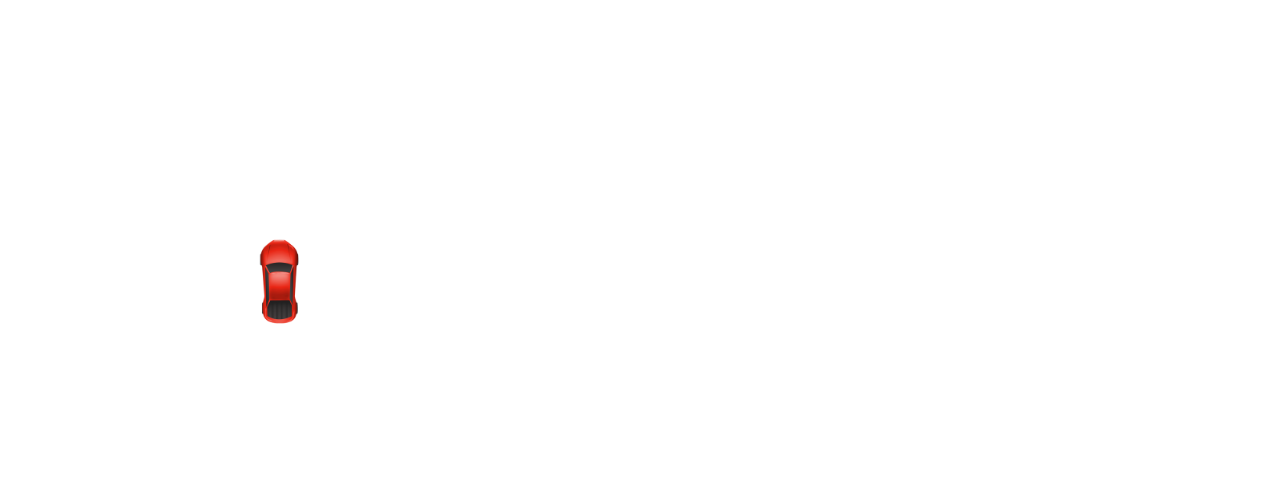
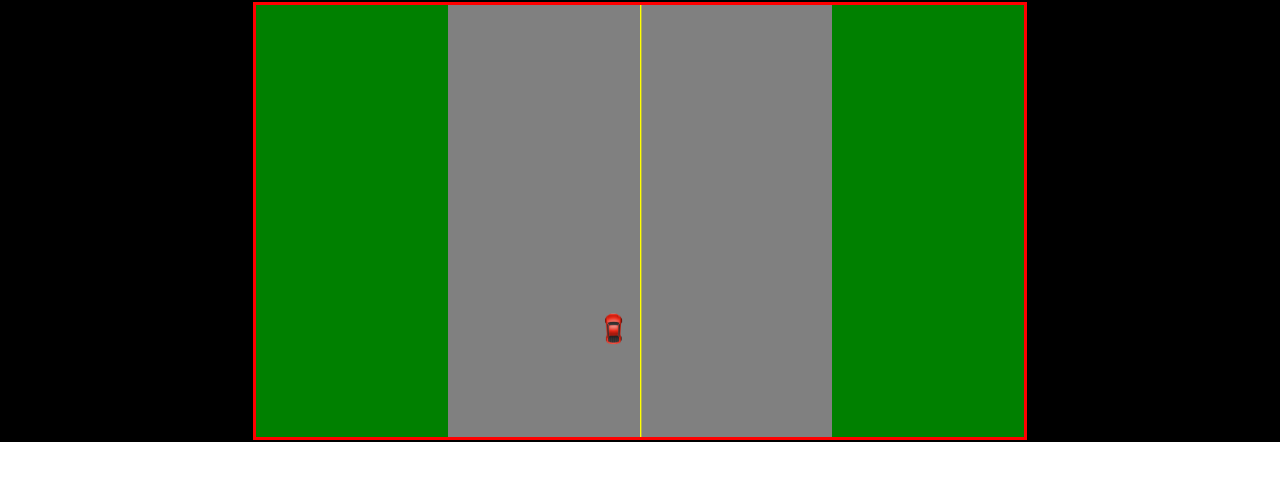
Before and after one commit to KennethCNg/Elon-s-Crazy-Day, a website built with webpack: page index.html in a window 1280 px wide. Built offline with nearby package versions, Linux system fonts and the light colour scheme.

Commit message:
changed classes to ids

```diff
--- /dev/null
+++ b/app/assets/stylesheets/game.css
@@ -0,0 +1,15 @@
+#canvas-wrapper {
+  display: flex;
+  justify-content: center;
+  align-items: center;
+  padding: 2px;
+  background-color: black;
+}
+
+#canvas-background {
+  display: flex;
+  border: 3px solid red;
+  height: 54vh;
+  width: 96vh;
+  background-color: grey;
+}
--- a/reset.css
+++ b/app/assets/stylesheets/reset.css
@@ -19,8 +19,8 @@ time, mark, audio, video {
 	vertical-align: baseline;
 	font-family: "PT Sans", sans-serif;
 	letter-spacing: .3px;
-}
-/* HTML5 display-role reset for older browsers */
+}*/
+ HTML5 display-role reset for older browsers */
 article, aside, details, figcaption, figure,
 footer, header, hgroup, menu, nav, section {
 	display: block;
--- a/elon.js
+++ b/elon.js
@@ -4,12 +4,11 @@ import Car from './lib/car';
 document.addEventListener("DOMContentLoaded", function(event) {
   console.log("DOM fully loaded and parsed");
 
-  var canvas = document.querySelector("canvas");
-  canvas.height = 960;
-  canvas.length = 540;
-  var ctx = canvas.getContext("2d");
+  var background = document.getElementById("canvas-background");
+  var ctx = background.getContext("2d");
+  background.borders = background.width / 4;
 
-  const game = new Game(ctx);
+  const game = new Game(ctx, background);
   const car = game.car;
   window.car = car;
   window.ctx = ctx;
@@ -17,17 +16,21 @@ document.addEventListener("DOMContentLoaded", function(event) {
   document.addEventListener("keydown",function(e) {
     switch (e.key) {
       case "ArrowLeft":
-      car.move(-20);
-      break;
+        game.render();
+        car.move(-25, 0);
+        break;
       case "ArrowRight":
-      car.move(20);
-      break;
-      // case "ArrowUp":
-      // player.y -= 2;
-      // break;
-      // case "ArrowDown":
-      // player.y += 2;
-      // break;
+        game.render();
+        car.move(25, 0);
+        break;
+      case "ArrowUp":
+        game.render();
+        car.move(0, -50);
+        break;
+      case "ArrowDown":
+        game.render();
+        car.move(0, 50);
+        break;
     }
   });
 
--- a/game.css
+++ /dev/null
@@ -1,15 +0,0 @@
-
-
-body {
-  background-color: white;
-}
-
-canvas {
-
-    display: flex;
-    justify-content: center;
-    align-self: center;
-    /*height: 100vh;
-    width: 100vh;*/
-    /*border: 3px solid red;*/
-}
--- a/index.html
+++ b/index.html
@@ -4,13 +4,15 @@
   <head>
     <meta charset="utf-8">
     <title>Save Elon's model-X!</title>
-    <link rel=stylesheet href="./reset.css">
-    <link rel=stylesheet href="./game.css">
+    <link rel=stylesheet href="./app/assets/stylesheets/reset.css">
+    <link rel=stylesheet href="./app/assets/stylesheets/game.css">
   </head>
   <body>
 
-
-    <canvas class="canvas" width="1100" height="700"/>
+    <div id="canvas-wrapper">
+      <canvas id="canvas-background" width="1100" height="700"/>
+      <canvas id="canvas-car" width="1100" height="700"/>
+    </div>
   </body>
     <script type="text/javascript" src='./app/assets/javascripts/bundle.js'></script>
 </html>
--- a/lib/car.js
+++ b/lib/car.js
@@ -1,28 +1,39 @@
 class Car {
   constructor(ctx) {
+    this.ctx = ctx;
     const image = new Image;
     image.src="./app/assets/images/Tesla.png";
-    this.ctx = ctx;
     this.image = image;
-    image.onload = () => { ctx.drawImage(image, 230, 230, 100, 100);};
-    this.xPos = 230;
-    this.yPos = 230;
+    this.height = 100;
+    this.width = 100;
+    this.sx = 78;
+    this.sy = 25;
+    this.sWidth = 100;
+    this.sHeight = 217;
+    this.xPos = 500;
+    this.yPos = 500;
+    this.dWidth = 25;
+    this.dHeight = 50;
+    image.onload = () => {
+      ctx.drawImage(image, this.sx, this.sy, this.sWidth, this.sHeight, this.xPos, this.yPos, this.dWidth, this.dHeight);
+    };
   }
 
-  move(dx) {
+  move(dx, dy) {
+      this.clear();
       this.xPos += dx;
-      this.clear();
+      this.yPos += dy;
       this.render();
   }
 
   render() {
-    this.ctx.fillStyle = 'white';
-    this.ctx.fillRect(this.xPos, this.yPos, 100, 100);
-    this.ctx.drawImage(this.image, this.xPos, this.yPos, 100, 100);
+    this.ctx.fillStyle = 'grey';
+    this.ctx.fillRect(this.xPos, this.yPos, this.dWidth, this.dHeight);
+    this.ctx.drawImage(this.image, this.sx, this.sy, this.sWidth, this.sHeight, this.xPos, this.yPos, this.dWidth, this.dHeight);
   }
 
   clear() {
-    this.ctx.clearRect(this.xPos, this.yPos, 100, 100);
+    this.ctx.clearRect(this.xPos, this.yPos, this.dWidth, this.dHeight);
   }
 }
 
--- a/lib/game.js
+++ b/lib/game.js
@@ -1,11 +1,24 @@
 import Car from './car.js';
 
 class Game {
-  constructor(ctx) {
+  constructor(ctx, background) {
+    this.background = background;
     this.ctx = ctx;
     this.car = new Car(ctx);
+    this.backgrounddividers = ( background.width / 4 );
     this.car.render();
+    this.render();
   }
+
+  render() {
+    this.ctx.fillStyle = 'green';
+    this.ctx.fillRect(0, 0, this.backgrounddividers, this.background.height);
+    this.ctx.fillRect(this.backgrounddividers * 3, 0, this.backgrounddividers, this.background.height);
+    this.ctx.fillStyle = 'yellow';
+    this.ctx.fillRect(this.backgrounddividers * 2, 0, 2, this.background.height);
+  }
+
+
 
 }
 
```
Also changed, not shown: app/assets/javascripts/bundle.js (+63 -29 lines), lib/road.js (added, +21 -0 lines), 1 other file.
